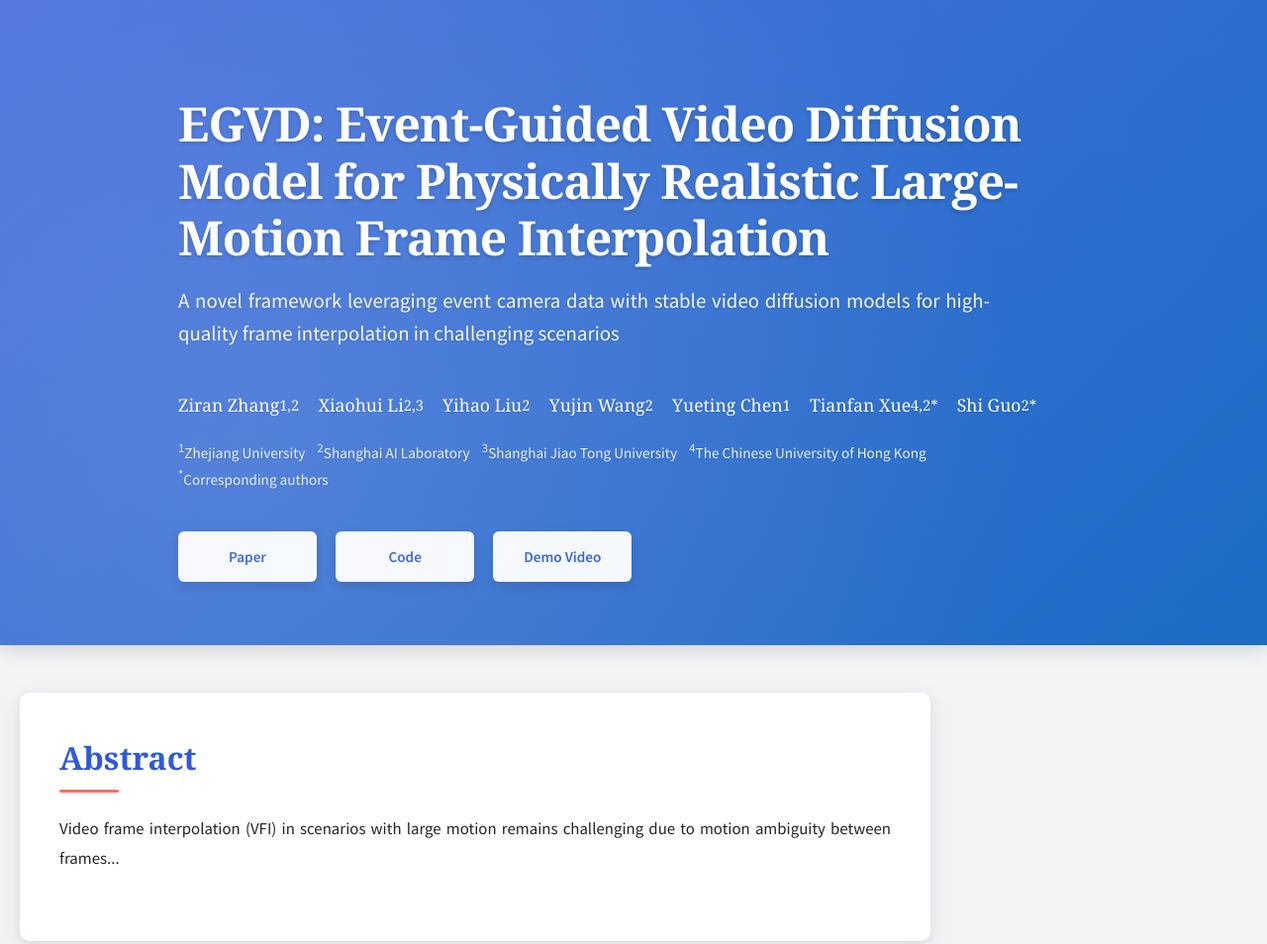
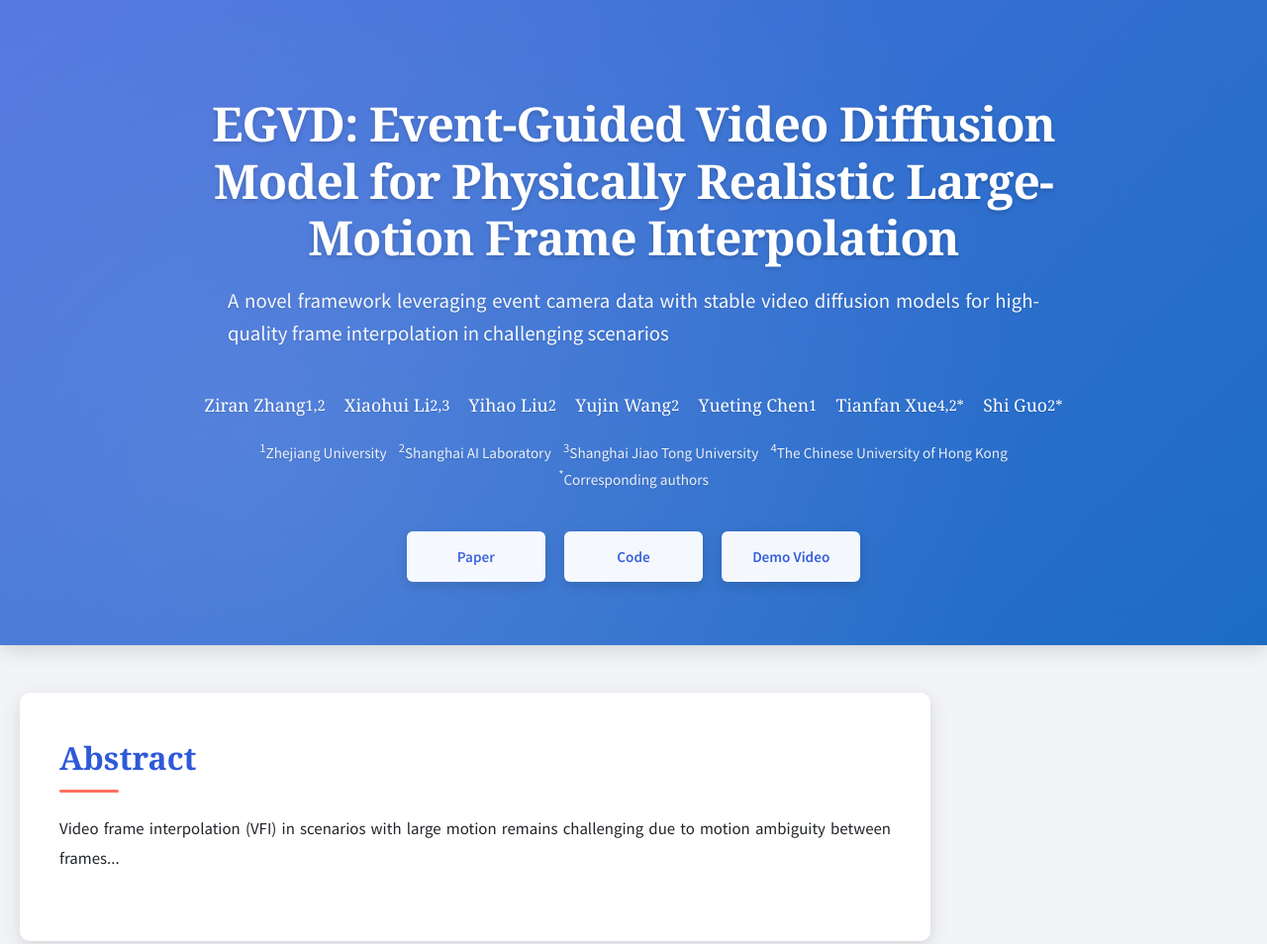
Before and after one commit to OpenImagingLab/EGVD, a plain HTML site: page index.html in a window 1280 px wide. Shown: the top 954 px of the page at 99% size. Drawn offline with Linux system fonts and the light colour scheme; a web font is replaced by a local one.

Commit message:
Update index.html

```diff
--- a/index.html
+++ b/index.html
@@ -53,6 +53,7 @@
             position: relative;
             overflow: hidden;
             box-shadow: 0 4px 20px rgba(0, 0, 0, 0.15);
+            text-align: center;
         }
 
         .header::before {
@@ -84,6 +85,8 @@
             line-height: 1.6;
             text-shadow: 0 1px 2px rgba(0, 0, 0, 0.15);
             color: rgba(255, 255, 255, 0.95);
+            margin-left: auto;
+            margin-right: auto;
         }
 
         .authors {
@@ -93,6 +96,7 @@
             font-size: 1.1rem;
             gap: 0.6rem 1.2rem;
             text-shadow: 0 1px 2px rgba(0, 0, 0, 0.15);
+            justify-content: center;
         }
 
         .author {
@@ -107,6 +111,7 @@
             line-height: 1.6;
             color: rgba(255, 255, 255, 0.9);
             text-shadow: 0 1px 2px rgba(0, 0, 0, 0.15);
+            text-align: center;
         }
 
         .buttons {
@@ -114,6 +119,7 @@
             flex-wrap: wrap;
             gap: 1.2rem;
             margin-top: 2.5rem;
+            justify-content: center;
         }
 
         .btn {
@@ -147,6 +153,7 @@
 
         .main-content {
             margin: 3rem 0;
+            text-align: center;
         }
 
         section {
@@ -155,6 +162,7 @@
             background: white;
             border-radius: 10px;
             box-shadow: 0 6px 25px rgba(50, 50, 93, 0.1), 0 3px 10px rgba(0, 0, 0, 0.05);
+            text-align: left;
         }
 
         h2 {
```
